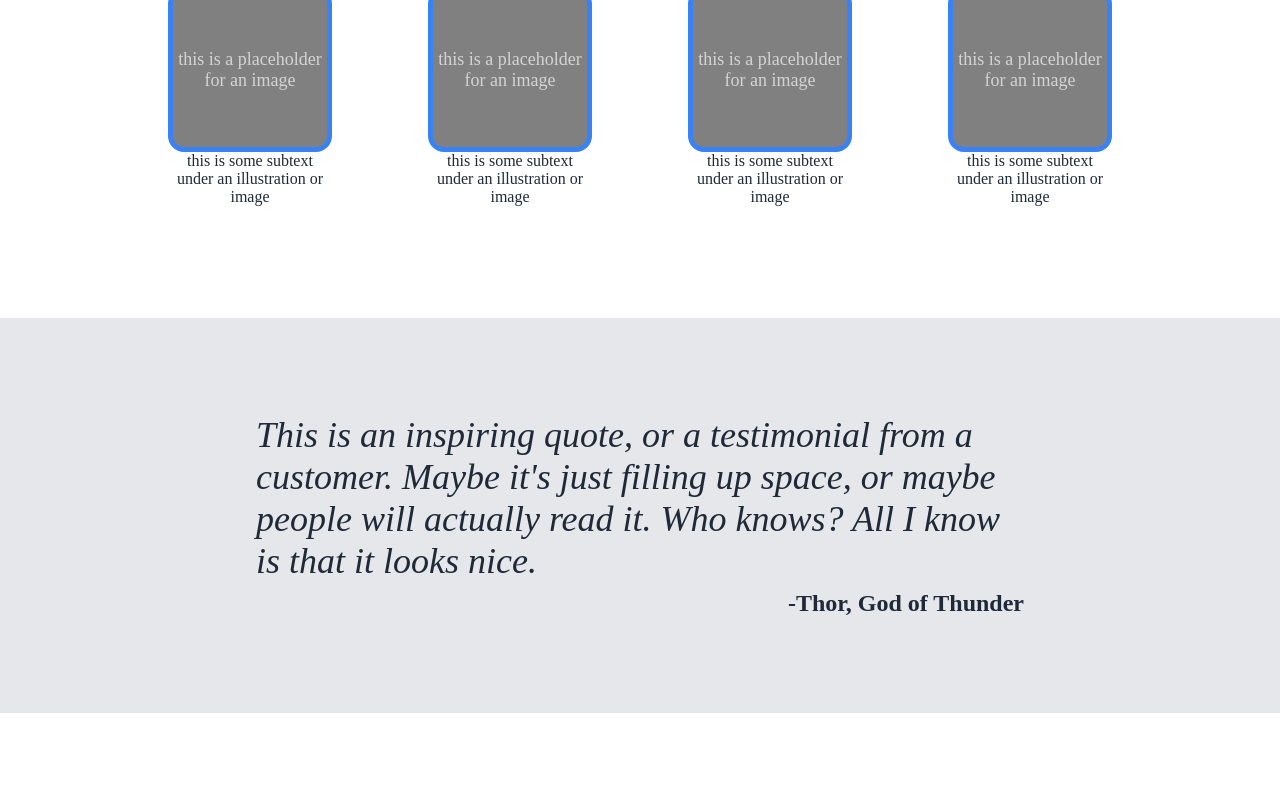
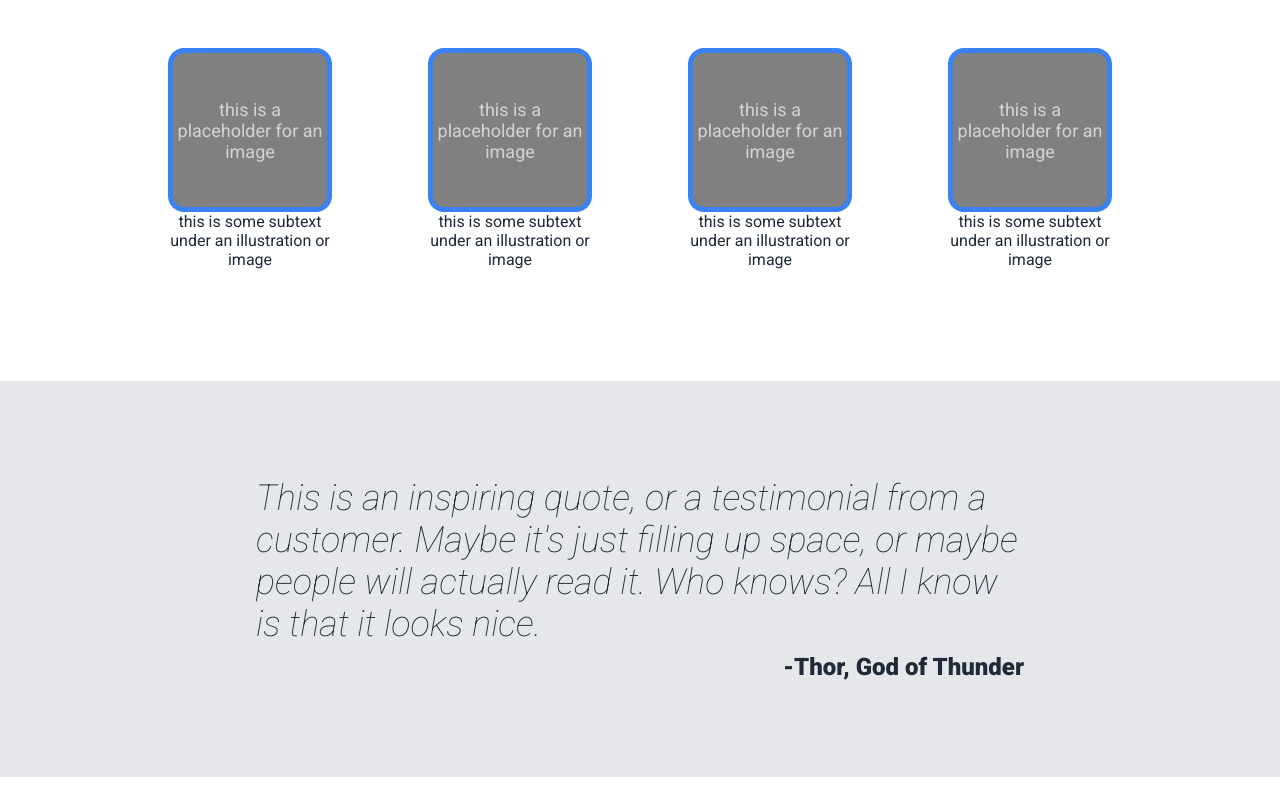
Before and after one commit to romainringenbach/odin-landing-page, a plain HTML site: page index.html in a window 1280 px wide. Shown: the part 551-1341 px from the top of the page. Drawn offline with Linux system fonts and the light colour scheme.

Commit message:
Embed Roboto webfont

```diff
--- a/index.html
+++ b/index.html
@@ -5,6 +5,9 @@
     <meta name="viewport" content="width=device-width, initial-scale=1.0">
     <title>Odin - Landing page project</title>
     <link rel="stylesheet" href="style.css">
+    <link rel="preconnect" href="https://fonts.googleapis.com">
+    <link rel="preconnect" href="https://fonts.gstatic.com" crossorigin>
+    <link href="https://fonts.googleapis.com/css2?family=Roboto:ital,wght@0,100;0,300;0,400;0,500;0,700;0,900;1,100;1,300;1,400;1,500;1,700;1,900&display=swap" rel="stylesheet">
 </head>
 <body>
     <header class="hero container">
--- a/style.css
+++ b/style.css
@@ -1,6 +1,8 @@
 body {
     padding: 0px;
     margin: 0px;
+
+    font-family: "Roboto", sans-serif;
 }
 
 .large-text {
```
